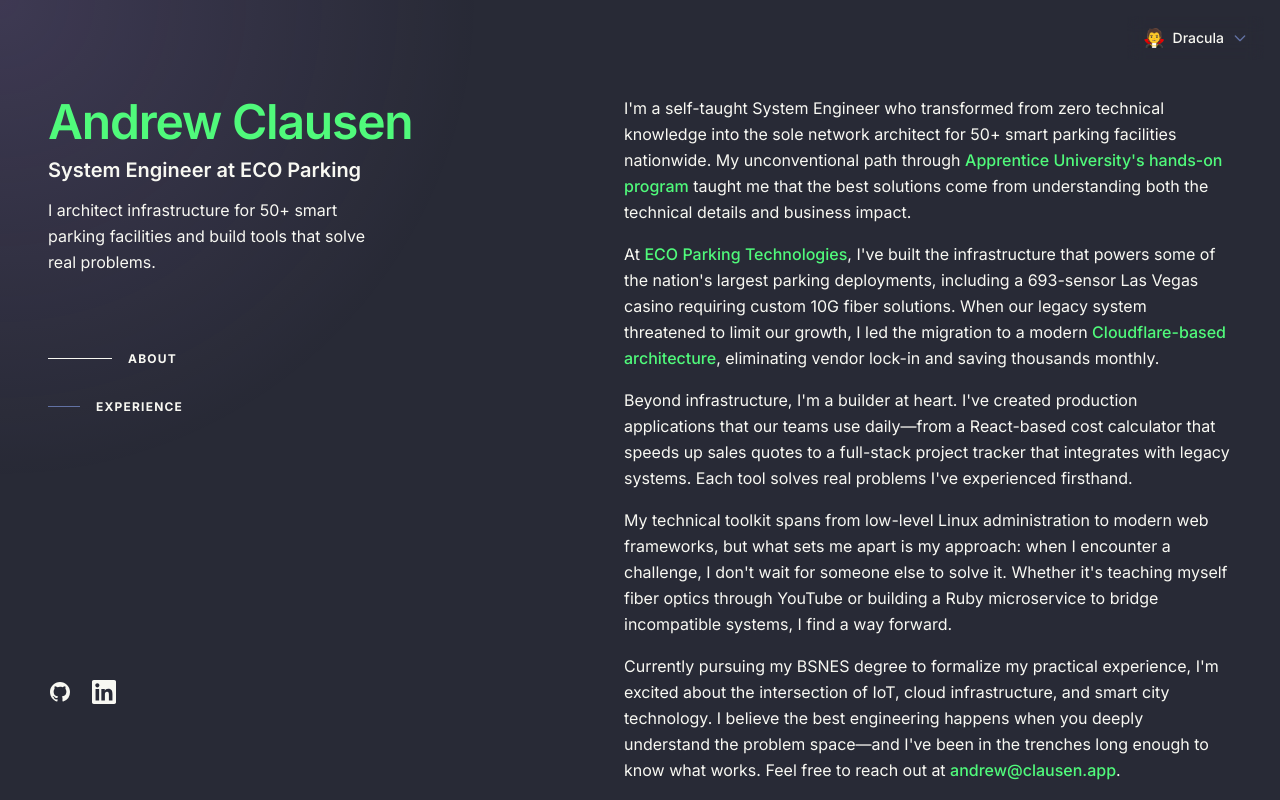
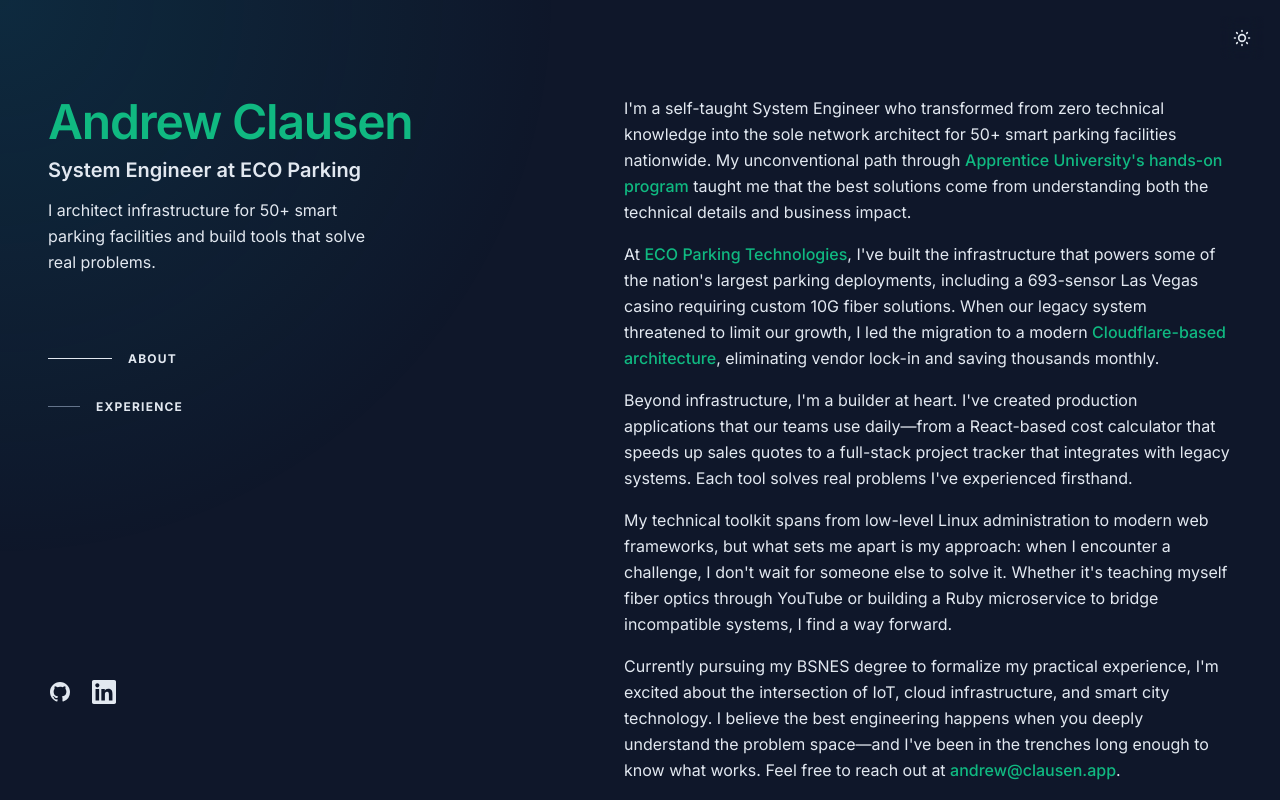
Before and after one commit to ajclausen/ClausenV3, a Next.js app: page / in a window 1280 px wide. Shown: the top 800 px of the page. Built offline with nearby package versions, Linux system fonts and the light colour scheme.

Commit message:
updated theme switcher and default theme

```diff
--- a/app/components/ThemeProvider.tsx
+++ b/app/components/ThemeProvider.tsx
@@ -12,7 +12,7 @@
 const ThemeContext = createContext<ThemeContextType | undefined>(undefined);
 
 export function ThemeProvider({ children }: { children: React.ReactNode }) {
-  const [theme, setTheme] = useState<Theme>('dracula');
+  const [theme, setTheme] = useState<Theme>('midnight');
   const [mounted, setMounted] = useState(false);
 
   useEffect(() => {
--- a/app/components/ThemeToggle.tsx
+++ b/app/components/ThemeToggle.tsx
@@ -21,72 +21,73 @@
 
   const themes = [
     {
-      id: 'dracula',
+      id: 'dracula' as const,
       name: 'Dracula',
-      icon: '🧛',
-      description: 'Classic dark theme'
+      description: 'Dark'
     },
     {
-      id: 'midnight',
+      id: 'midnight' as const,
       name: 'Midnight',
-      icon: '🌙',
-      description: 'High contrast dark'
+      description: 'High contrast'
     },
     {
-      id: 'alucard',
+      id: 'alucard' as const,
       name: 'Alucard',
-      icon: '☀️',
-      description: 'Cool light theme'
+      description: 'Light'
     },
     {
-      id: 'forest',
+      id: 'forest' as const,
       name: 'Forest',
-      icon: '🌲',
-      description: 'Fresh green theme'
+      description: 'Green'
     },
-  ] as const;
-
-  const currentTheme = themes.find(t => t.id === theme) || themes[0];
+  ];
 
   return (
     <div className="fixed top-4 right-4 z-50" ref={dropdownRef}>
+      {/* Simple icon button */}
       <button
         onClick={() => setIsOpen(!isOpen)}
-        className="flex items-center gap-2 px-4 py-2 rounded-lg bg-dracula-current-line/30 backdrop-blur-sm hover:bg-dracula-current-line/50 transition-all duration-200 border border-dracula-comment/20"
-        aria-label="Theme switcher"
+        className="p-3 rounded-lg bg-dracula-current-line/20 backdrop-blur-sm hover:bg-dracula-current-line/30 transition-colors duration-200"
+        aria-label="Change theme"
       >
-        <span className="text-lg">{currentTheme.icon}</span>
-        <span className="text-sm font-medium text-dracula-foreground">{currentTheme.name}</span>
         <svg
-          className={`w-4 h-4 text-dracula-comment transition-transform duration-200 ${isOpen ? 'rotate-180' : ''}`}
+          className="w-5 h-5 text-dracula-foreground"
           fill="none"
           stroke="currentColor"
           viewBox="0 0 24 24"
         >
-          <path strokeLinecap="round" strokeLinejoin="round" strokeWidth={2} d="M19 9l-7 7-7-7" />
+          <path
+            strokeLinecap="round"
+            strokeLinejoin="round"
+            strokeWidth={2}
+            d="M12 3v1m0 16v1m9-9h-1M4 12H3m15.364 6.364l-.707-.707M6.343 6.343l-.707-.707m12.728 0l-.707.707M6.343 17.657l-.707.707M16 12a4 4 0 11-8 0 4 4 0 018 0z"
+          />
         </svg>
       </button>
 
+      {/* Simple dropdown */}
       {isOpen && (
-        <div className="absolute top-full right-0 mt-2 w-56 rounded-lg bg-dracula-background/95 backdrop-blur-md border border-dracula-current-line shadow-xl overflow-hidden">
-          {themes.map((themeOption) => (
+        <div className="absolute right-0 mt-2 w-40 rounded-lg bg-dracula-background border border-dracula-current-line shadow-xl overflow-hidden">
+          {themes.map((t) => (
             <button
-              key={themeOption.id}
+              key={t.id}
               onClick={() => {
-                setTheme(themeOption.id as 'dracula' | 'midnight' | 'alucard' | 'forest');
+                setTheme(t.id);
                 setIsOpen(false);
               }}
-              className={`w-full text-left px-4 py-3 hover:bg-dracula-current-line/30 transition-colors duration-150 flex items-center gap-3 ${
-                theme === themeOption.id ? 'bg-dracula-current-line/20' : ''
-              }`}
+              className={`
+                w-full px-4 py-2.5 text-left text-sm
+                hover:bg-dracula-current-line/20 transition-colors
+                flex items-center justify-between
+                ${theme === t.id ? 'bg-dracula-current-line/10' : ''}
+              `}
             >
-              <span className="text-lg">{themeOption.icon}</span>
               <div>
-                <div className="text-sm font-medium text-dracula-foreground">{themeOption.name}</div>
-                <div className="text-xs text-dracula-comment">{themeOption.description}</div>
+                <div className="font-medium text-dracula-foreground">{t.name}</div>
+                <div className="text-xs text-dracula-comment">{t.description}</div>
               </div>
-              {theme === themeOption.id && (
-                <svg className="w-4 h-4 text-dracula-cyan ml-auto" fill="currentColor" viewBox="0 0 20 20">
+              {theme === t.id && (
+                <svg className="w-4 h-4 text-dracula-cyan" fill="currentColor" viewBox="0 0 20 20">
                   <path fillRule="evenodd" d="M16.707 5.293a1 1 0 010 1.414l-8 8a1 1 0 01-1.414 0l-4-4a1 1 0 011.414-1.414L8 12.586l7.293-7.293a1 1 0 011.414 0z" clipRule="evenodd" />
                 </svg>
               )}
--- a/app/layout.tsx
+++ b/app/layout.tsx
@@ -46,10 +46,10 @@
               (function() {
                 try {
                   const savedTheme = localStorage.getItem('theme');
-                  const theme = (savedTheme === 'alucard' || savedTheme === 'midnight' || savedTheme === 'forest') ? savedTheme : 'dracula';
+                  const theme = (savedTheme === 'alucard' || savedTheme === 'midnight' || savedTheme === 'forest' || savedTheme === 'dracula') ? savedTheme : 'midnight';
                   document.documentElement.classList.add(theme);
                 } catch (e) {
-                  document.documentElement.classList.add('dracula');
+                  document.documentElement.classList.add('midnight');
                 }
               })();
             `,
```
